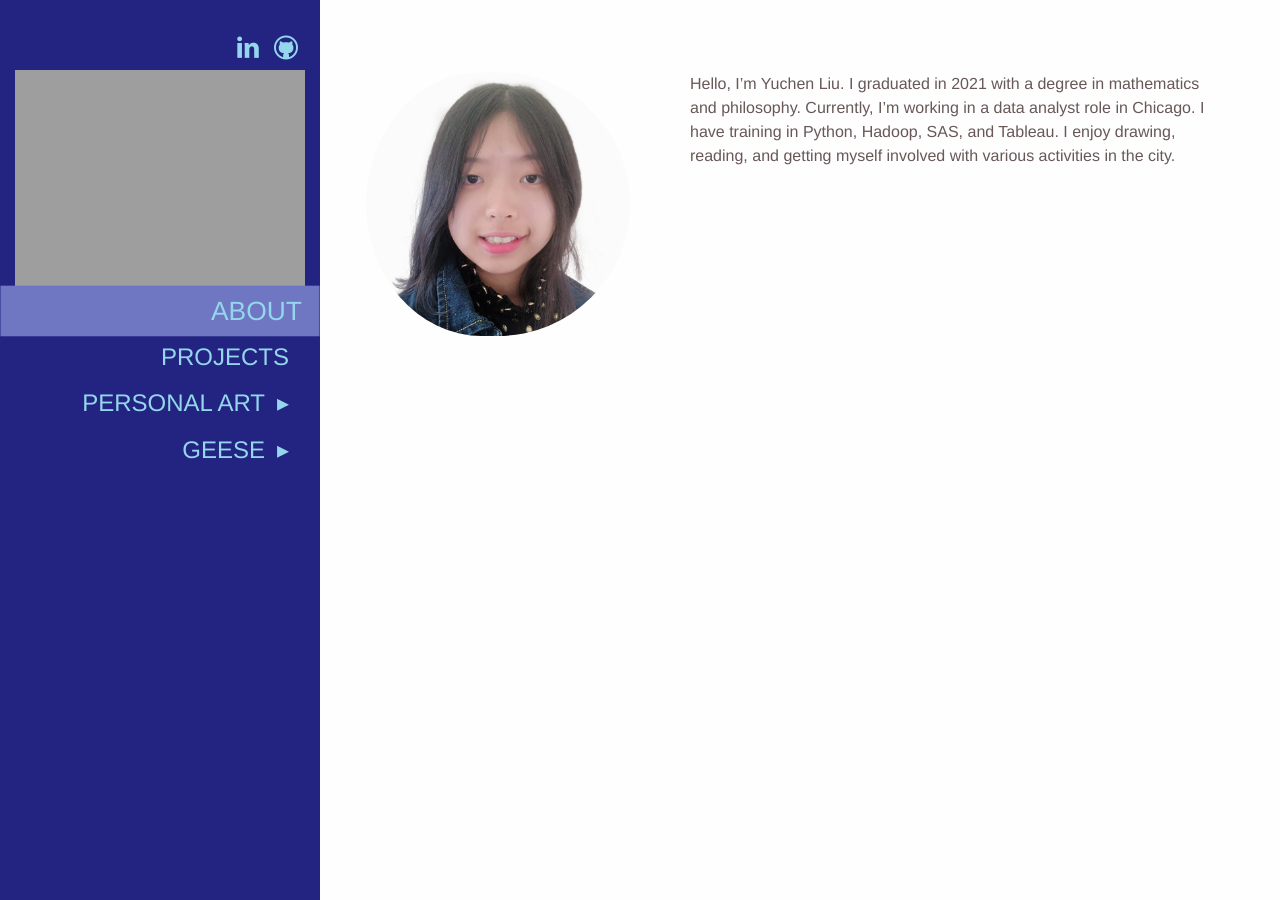
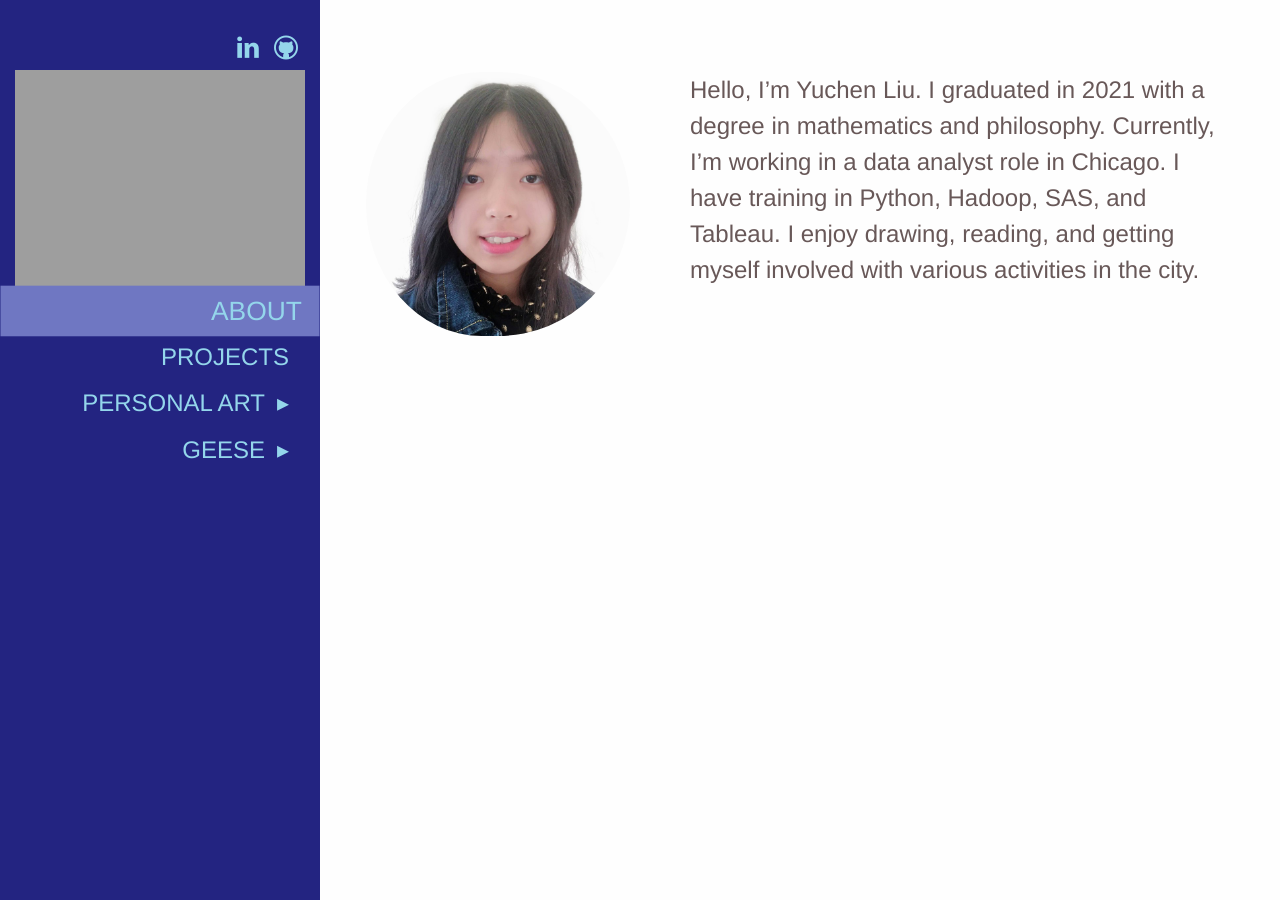
Before and after one commit to Ueur/ueur.github.io, a Jekyll site: the page built from _pages/about.md, in a window 1280 px wide. Built offline with Jekyll 4.4.1, drawn with Linux system fonts in a browser that asks for light colours.

Commit message:
my commit message

```diff
--- a/_pages/about.md
+++ b/_pages/about.md
@@ -4,4 +4,4 @@ title: about
 logo: "images/head.jpg"
 permalink: "/about/"
 ---
-Hello, I'm Yuchen Liu. I graduated in 2021 with a degree in mathematics and philosophy. Currently, I'm working in a data analyst role in Chicago. I have training in Python, Hadoop, SAS, and Tableau. I enjoy drawing, reading, and getting myself involved with various activities in the city.
+## Hello, I'm Yuchen Liu. I graduated in 2021 with a degree in mathematics and philosophy. Currently, I'm working in a data analyst role in Chicago. I have training in Python, Hadoop, SAS, and Tableau. I enjoy drawing, reading, and getting myself involved with various activities in the city.
```
